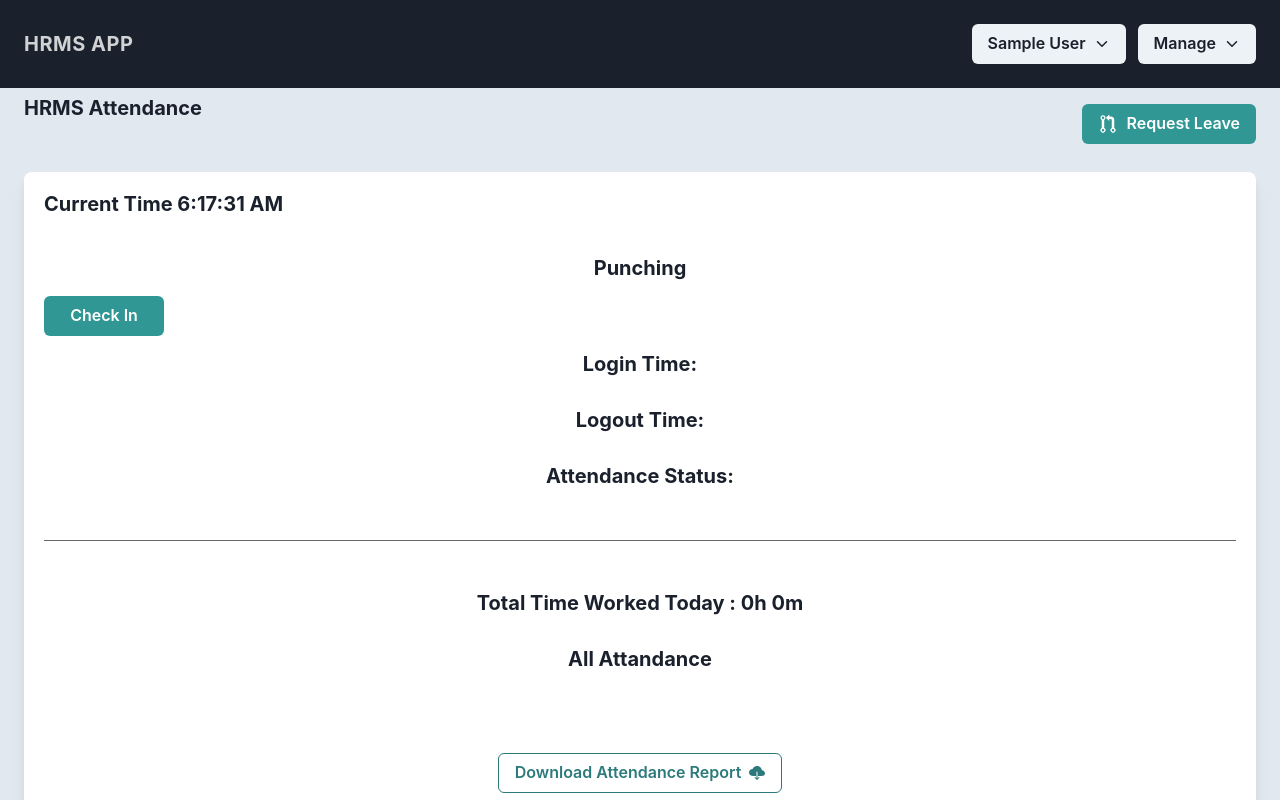
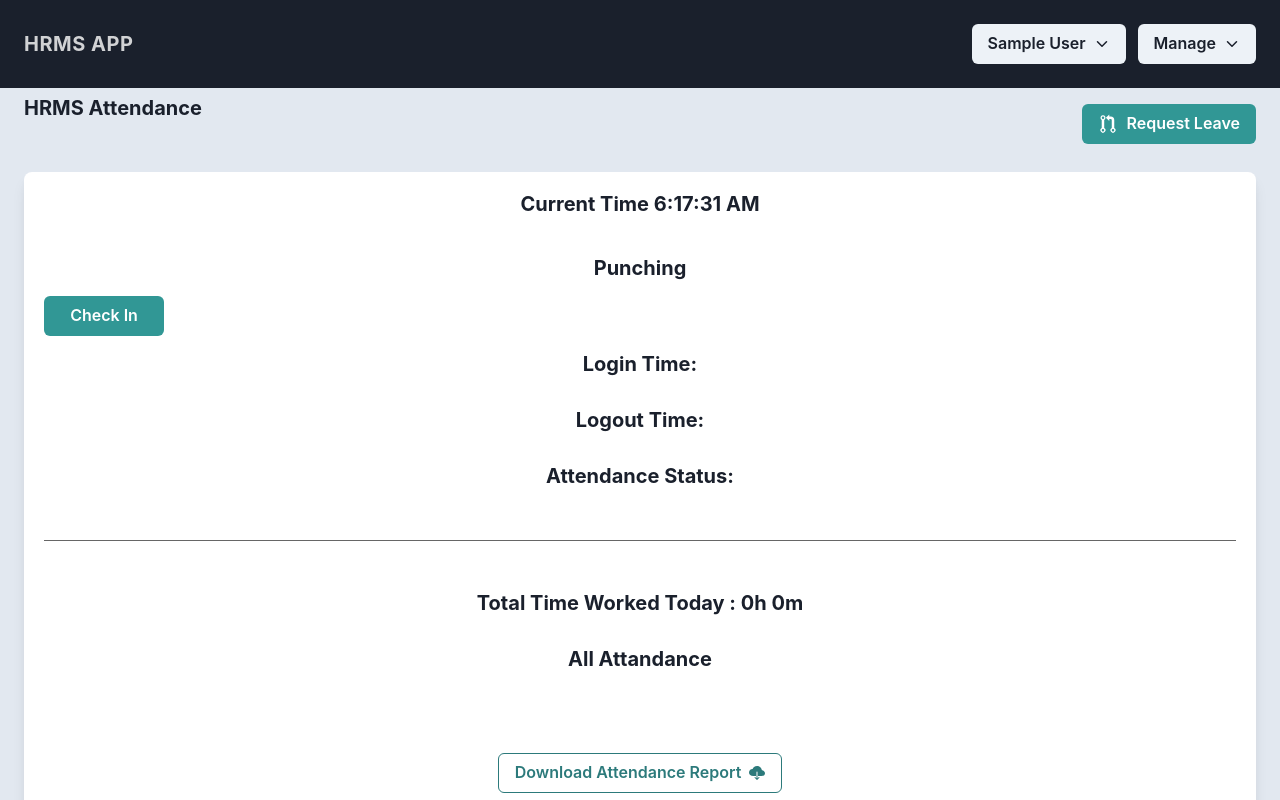
Before and after one commit to Radhikachandugade/HRMS_frontend, a React (Create React App) app: page / in a window 1280 px wide. Shown: the top 800 px of the page. Built offline with nearby package versions, Linux system fonts and the light colour scheme; no server answers; sample sign-in values are in the browser's storage.

Commit message:
made some changes

```diff
--- a/src/screens/HomeScreen.js
+++ b/src/screens/HomeScreen.js
@@ -168,7 +168,7 @@ const HomeScreen = () => {
       <Box bgColor="white" rounded="lg" shadow="lg" px="5" py="5">
         <Grid mb="5" alignItems="center" gap="10">
           <Box flex="50%">
-            <Heading as="h2" fontSize="xl">
+            <Heading as="h2" fontSize="xl" textAlign="center">
               Current Time {currentTime}
             </Heading>
             {/* <Heading as="h2" mb="8" fontSize="xl">
```
